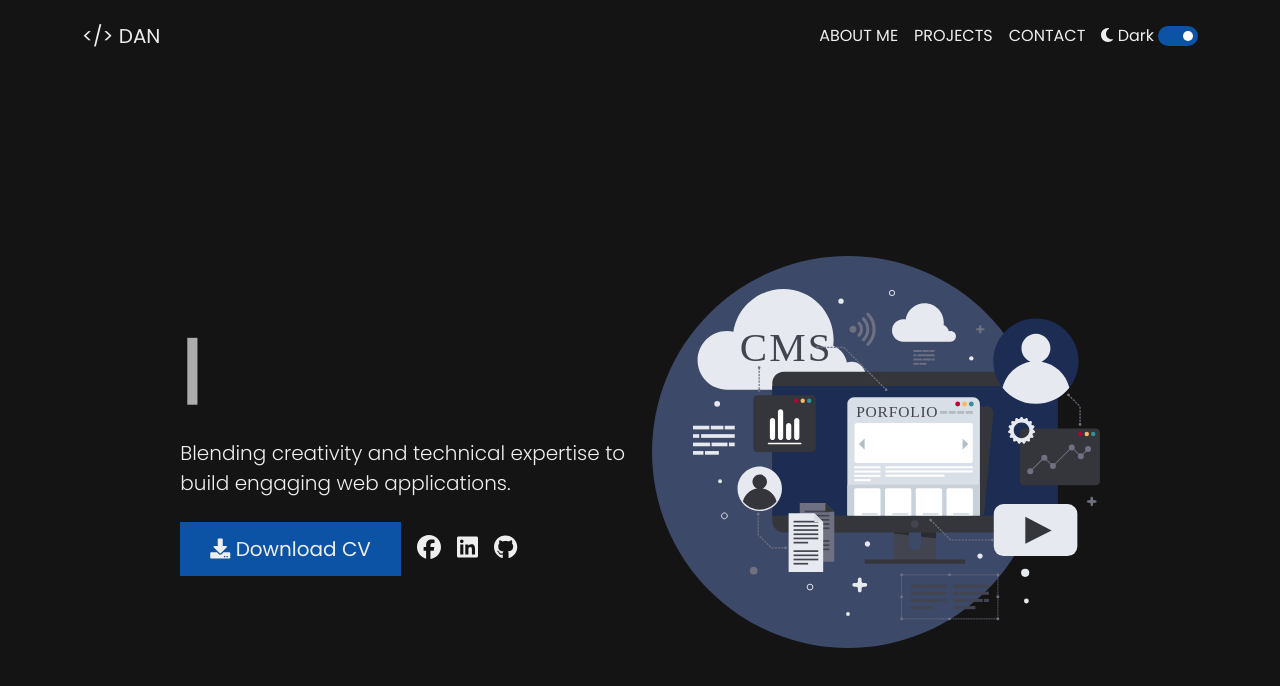
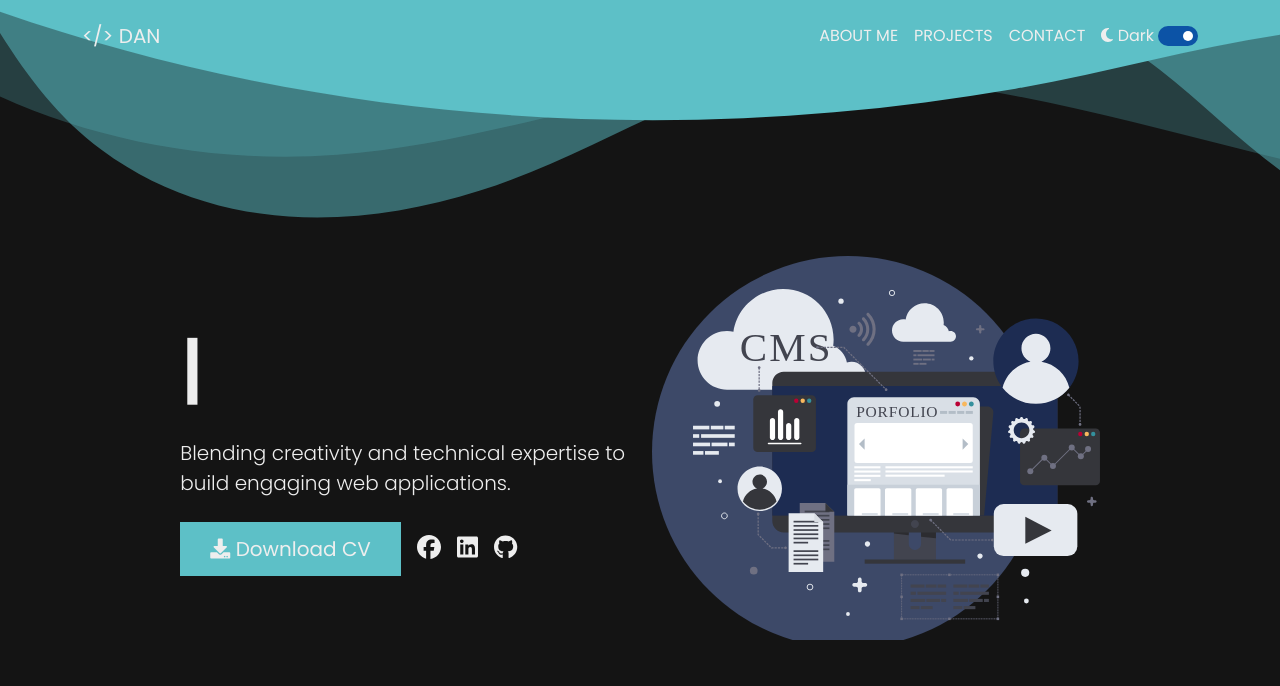
Before and after one commit to DAnoche/My-Porpolio, a React (Create React App) app: page / in a window 1280 px wide. Shown: the top 686 px of the page. Built offline with nearby package versions, Linux system fonts and the light colour scheme.

Commit message:
Add some blobs in the navigation bar

```diff
--- a/src/App.css
+++ b/src/App.css
@@ -143,7 +143,7 @@
 /* Hero Section */
 .hero {
   background-color: var(--mainColor);
-  height: 95vh;
+  height: 50vh;
   background-size: cover;
   background-position: center;
   background-repeat: no-repeat;
@@ -161,12 +161,12 @@
 }
 
 .hero-header:hover {
-  color: var(--secondaryColor);
+  color: var(--textColorBlobs);
 }
 
 .hero-social-links:hover {
   scale: 1.5;
-  color: dodgerblue;
+  color: var(--textColorBlobs);
 }
 
 .hero-social-links {
@@ -176,7 +176,7 @@
 
 .hero-btn {
   padding: 0.5em;
-  background-color: var(--secondaryColor);
+  background-color: var(--textColorBlobs);
   border: none;
   color: #eee;
   padding: 12px 30px;
@@ -185,10 +185,31 @@
 }
 
 .hero-btn:hover {
-  background-color: dodgerblue;
+  background-color: var(--textColorBlobs);
   border-radius: 20px;
 }
 
 .hero-download {
   background: transparent;
 }
+
+.custom-shape {
+  position: absolute;
+  top: 0;
+  left: 0;
+  width: 100%;
+  overflow: hidden;
+  line-height: 0;
+  z-index: -1;
+}
+
+.custom-shape svg {
+  position: relative;
+  display: block;
+  width: calc(200% + 1.3px);
+  height: 250px;
+}
+
+.custom-shape .shape-fill {
+  fill: var(--textColorBlobs);
+}
--- a/src/Components/navbar.jsx
+++ b/src/Components/navbar.jsx
@@ -140,6 +140,29 @@
           </div>
         </div>
       </div>
+      <div className="custom-shape">
+        <svg
+          data-name="Layer 1"
+          xmlns="http://www.w3.org/2000/svg"
+          viewBox="0 0 1200 120"
+          preserveAspectRatio="none"
+        >
+          <path
+            d="M0,0V46.29c47.79,22.2,103.59,32.17,158,28,70.36-5.37,136.33-33.31,206.8-37.5C438.64,32.43,512.34,53.67,583,72.05c69.27,18,138.3,24.88,209.4,13.08,36.15-6,69.85-17.84,104.45-29.34C989.49,25,1113-14.29,1200,52.47V0Z"
+            opacity=".25"
+            className="shape-fill"
+          ></path>
+          <path
+            d="M0,0V15.81C13,36.92,27.64,56.86,47.69,72.05,99.41,111.27,165,111,224.58,91.58c31.15-10.15,60.09-26.07,89.67-39.8,40.92-19,84.73-46,130.83-49.67,36.26-2.85,70.9,9.42,98.6,31.56,31.77,25.39,62.32,62,103.63,73,40.44,10.79,81.35-6.69,119.13-24.28s75.16-39,116.92-43.05c59.73-5.85,113.28,22.88,168.9,38.84,30.2,8.66,59,6.17,87.09-7.5,22.43-10.89,48-26.93,60.65-49.24V0Z"
+            opacity=".5"
+            className="shape-fill"
+          ></path>
+          <path
+            d="M0,0V5.63C149.93,59,314.09,71.32,475.83,42.57c43-7.64,84.23-20.12,127.61-26.46,59-8.63,112.48,12.24,165.56,35.4C827.93,77.22,886,95.24,951.2,90c86.53-7,172.46-45.71,248.8-84.81V0Z"
+            className="shape-fill"
+          ></path>
+        </svg>
+      </div>
     </nav>
   );
 }
--- a/src/index.css
+++ b/src/index.css
@@ -22,6 +22,7 @@
   --secondaryColor: #0c53a6;
   --textColor: #eee;
   --textColorHighlight: #2b6abc;
+  --textColorBlobs: #5dc0c7;
 }
 
 [data-theme="light"] {
@@ -30,4 +31,5 @@
   --secondaryColor: #0c53a6;
   --textColor: #141414;
   --textColorHighlight: #003d82;
+  --textColorBlobs: #6fbdba;
 }
```
